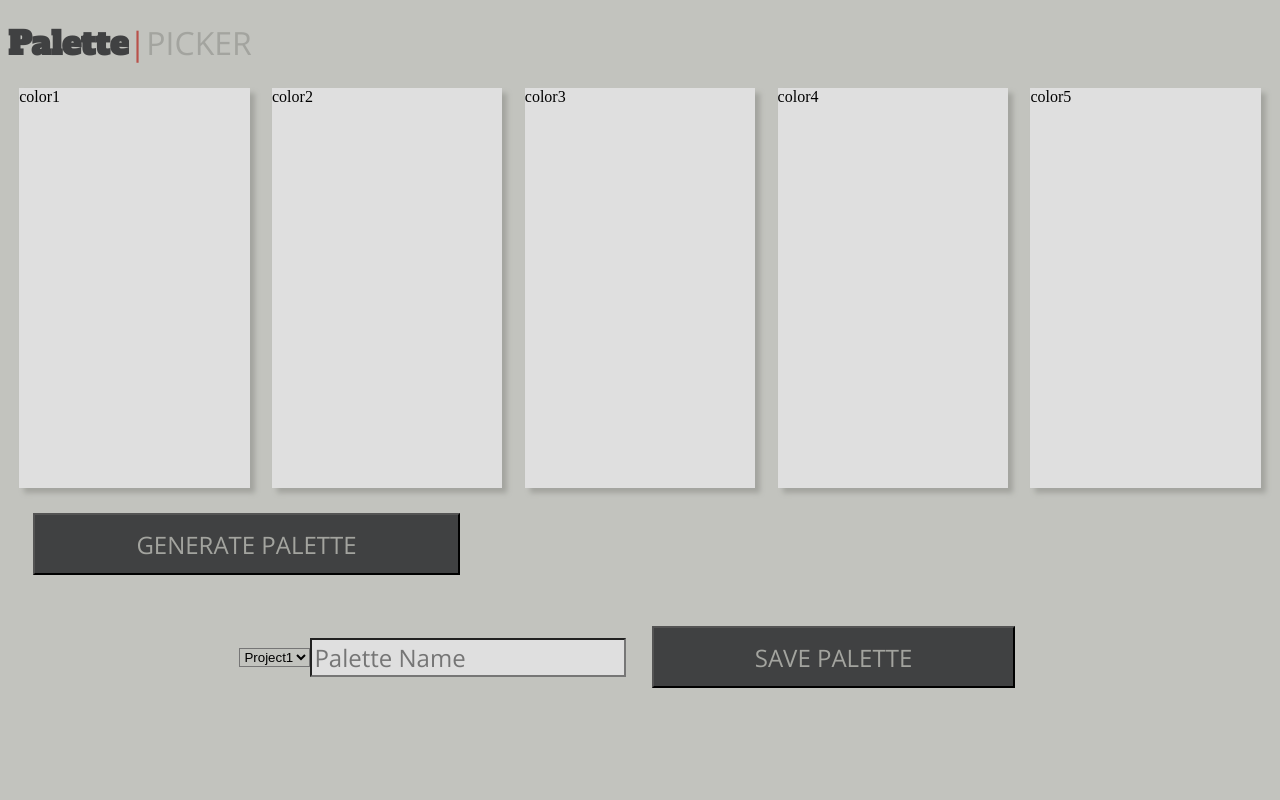
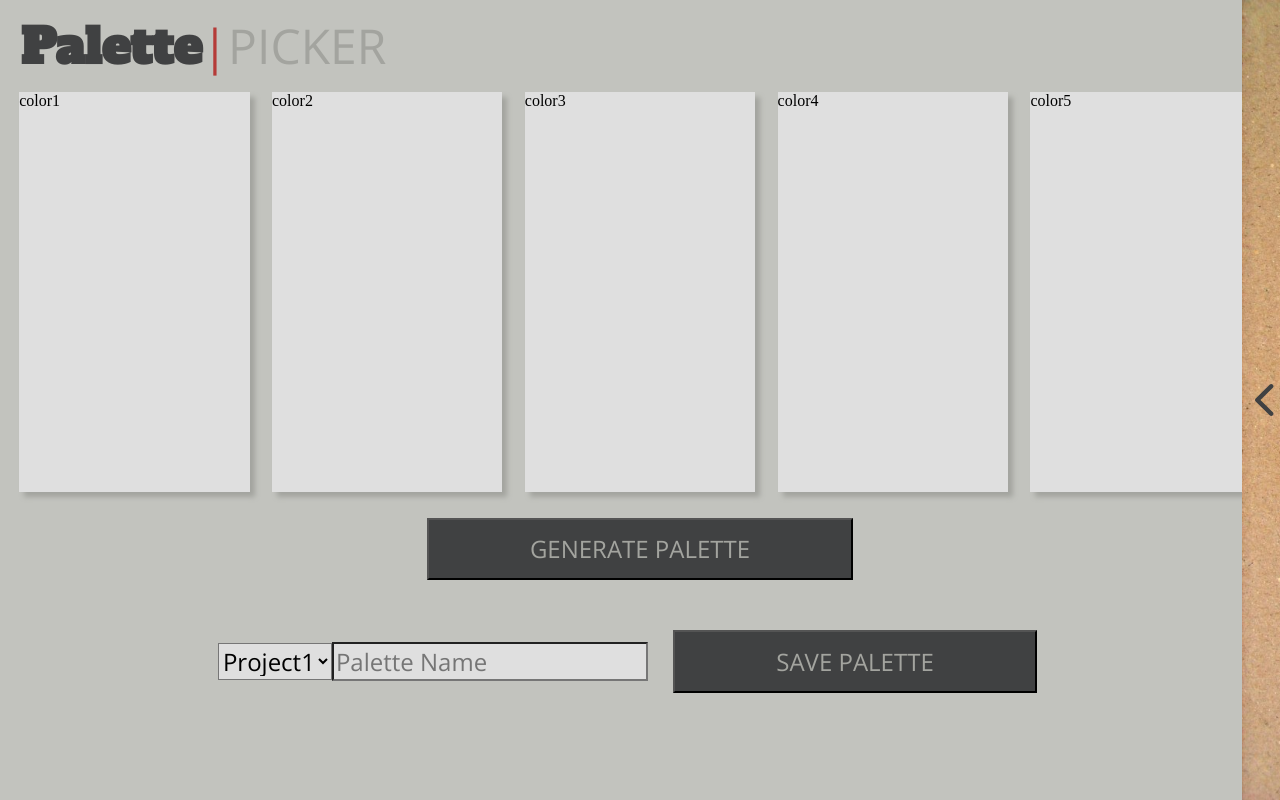
Before and after one commit to jdursema/PalettePicker, a website: page public/index.html in a window 1280 px wide. Drawn offline with nearby package versions, Linux system fonts and the light colour scheme.

Commit message:
add hover states to buttons and create projects menu

```diff
--- a/public/css/styles.css
+++ b/public/css/styles.css
@@ -1,10 +1,12 @@
-*{
+body{
   background-color: #C2C3BE;
 }
 
 h1{
   font-family: 'Alfa Slab One', cursive;
   color: #404142;
+  font-size: 48px;
+  margin: 1%;
 }
 
 h1 span{
@@ -14,7 +16,7 @@ h1 span{
 }
 
 .line{
-  color: #B9514A;
+  color: #B53B38;
 }
 
 
@@ -41,18 +43,25 @@ button{
   padding: 1% 8%;
   font-size: 24px;
   text-transform: uppercase;
+}
+
+button:hover{
+  background-color: #626364;
+}
+
+button:active{
+  background-color: #B53B38;
+}
+
+.btn-div{
   display: flex;
   justify-content: center;
-  align-self: center;
-  align-content: center;
-  align-items: center;
 }
 
 form{
   display: flex;
   direction: row;
   align-items: center;
-  align-content: center;
   justify-content: center;
 }
 
@@ -60,5 +69,31 @@ input{
   background-color: #DFDFDF;
   font-size: 24px;
   font-family: 'Open Sans', sans-serif;
+}
 
+select{
+  background-color: #DFDFDF;
+  font-size: 24px;
+  font-family: 'Open Sans', sans-serif;
 }
+
+.projects-hiden{
+  background-image: url('./Cardboard1.jpg');
+  background-size: cover;
+  width: 3vw;
+  height: 100vh;
+  position: fixed;
+  z-index: 10;
+  top: 0px;
+  right: 0px;
+  display: flex;
+  align-items: center;
+  justify-content: center;
+}
+
+.menu-icon{
+  background-image: url('./arrow.svg');
+  background-size: cover;
+  width: 2vw;
+  height: 4vh;
+}
--- a/public/index.html
+++ b/public/index.html
@@ -28,14 +28,21 @@
         color5
       </div>
     </section>
-    <button class='generate-btn'>Generate Palette</button>
+    <div class='btn-div'>
+      <button class='generate-btn'>Generate Palette</button>
+    </div>
+
     <form>
-      <select>
+      <select placeholder="Choose Project">
         <option>Project1</option>
       </select>
       <input type='text' placeholder='Palette Name'/>
       <button class='save-btn'>Save Palette</button>
     </form>
+    <div class='projects-hiden'>
+      <div class='menu-icon'>
+      </div>
+    </div>
 
 
 
```
Also changed, not shown: public/css/Cardboard1.jpg (added), public/css/arrow.svg (added), 1 other file.
